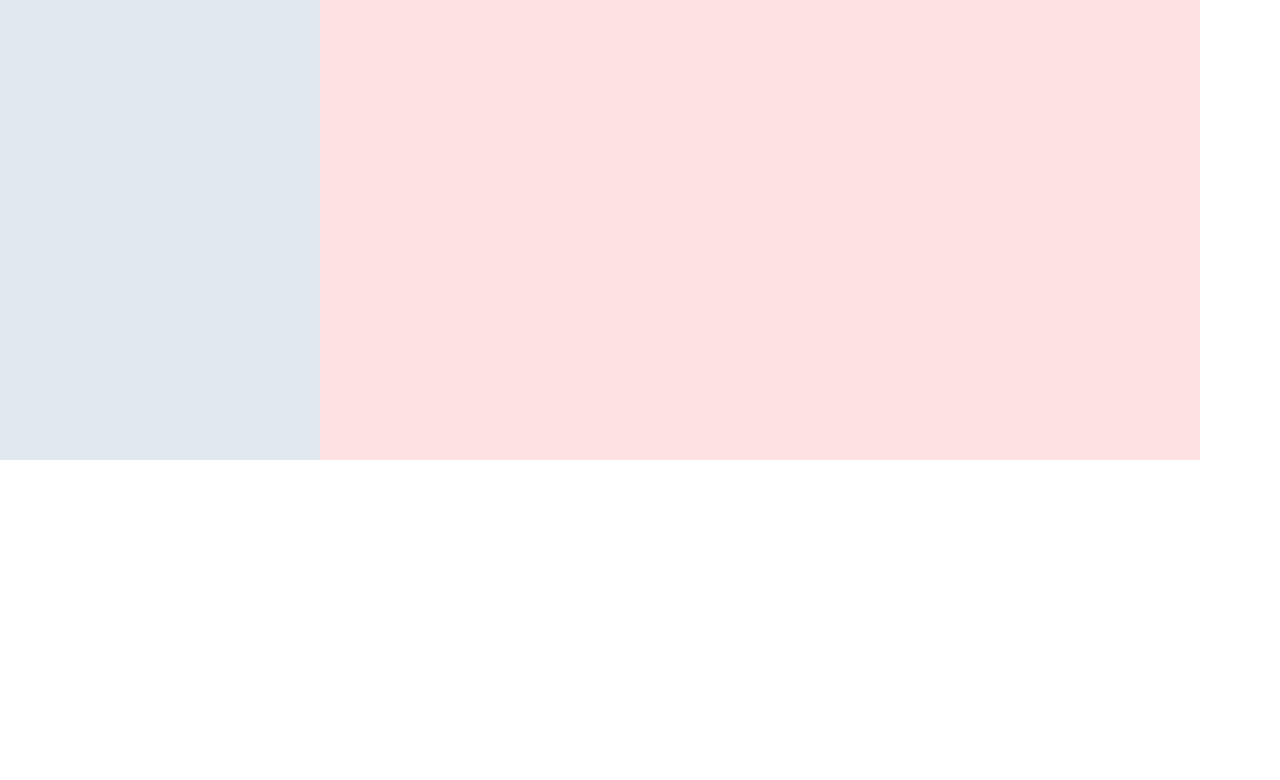
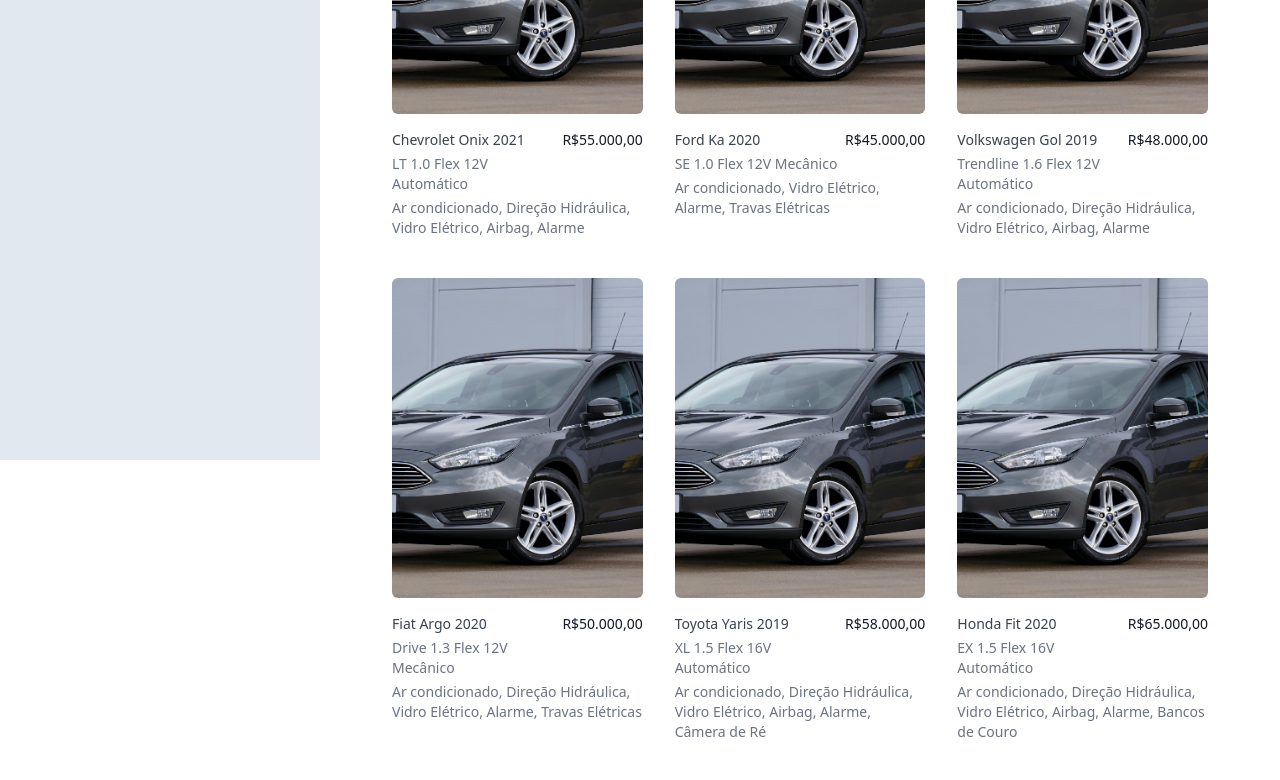
Before and after one commit to julioallday/satcar-website, an Angular app: page /estoque in a window 1280 px wide. Shown: the part 460-1240 px from the top of the page. Before the commit the page ends 920 px from the top, so only its background shows below. Built offline with nearby package versions, Linux system fonts and the light colour scheme.

Commit message:
feat(template): add lista produstos, card e layout

```diff
--- a/package.json
+++ b/package.json
@@ -28,6 +28,7 @@
     "@angular-devkit/build-angular": "^17.2.0",
     "@angular/cli": "^17.2.3",
     "@angular/compiler-cli": "^17.2.0",
+    "@tailwindcss/aspect-ratio": "^0.4.2",
     "@types/jasmine": "~5.1.0",
     "autoprefixer": "^10.4.18",
     "jasmine-core": "~5.1.0",
--- a/src/app/estoque/estoque.component.html
+++ b/src/app/estoque/estoque.component.html
@@ -1,10 +1,43 @@
-<section class="lista-produtos  grid grid-cols-12 ">
+<div class="lista-produtos  grid grid-cols-12 ">
   <div class="h-screen col-span-3 bg-slate-200">
 
   </div>
-  <div class="col-start-4 col-end-13 w-11/12  flex flex-col bg-red-100">
-    <div class="filtro self-end h-9 w-20 bg-red-500">
+  <div class="col-start-4 col-end-13 w-11/12  mx-auto flex flex-col bg-red-100">
+    <div class="options h-16 w-full">
+      controle ordem
+    </div>
+    <!-- inicio lista veiculos -->
+    <div class="listagem-veiculos w-full h-full bg-black/15">
+      <div class="card">
+        <div class="bg-white">
+          <div class="mx-auto max-w-2xl px-4 py-16 sm:px-6 sm:py-12 lg:max-w-7xl lg:px-8">
+            <div *ngIf="veiculos[0]" class="mt-6 grid grid-cols-1 gap-x-6 gap-y-10 sm:grid-cols-2 lg:grid-cols-3 xl:gap-x-8">
 
-    </div>
+              <!-- inicio do card -->
+              <div *ngFor="let item of veiculos" class="group relative">
+                <div class="aspect-h-1 aspect-w-1 w-full overflow-hidden rounded-md bg-gray-200 lg:aspect-none group-hover:opacity-75 lg:h-80">
+                  <img src="../../assets/pexels-mike-bird-1007410.jpg" alt="Front of men&#039;s Basic Tee in black." class="h-full w-full object-cover object-center lg:h-full lg:w-full">
+                </div>
+                <!-- inicio das infos card -->
+                <div class="mt-4 flex justify-between">
+                  <div>
+                    <h3 class="text-sm text-gray-700">
+                      <a href="#">
+                        <span aria-hidden="true" class="absolute inset-0"></span>
+                        {{item.marca}} {{item.modelo}} {{item.ano}}
+                      </a>
+                    </h3>
+                    <p class="mt-1 text-sm text-gray-500">{{item.caracteristicas}}</p>
+                  </div>
+                  <p class="text-sm font-medium h-fill text-gray-900">R${{item.preco}}</p>
+                </div>
+                <p class="mt-1 text-sm text-gray-500">{{item.opcionais}}</p>
+              </div>
+              <!-- fim infos card -->
+            </div>
+          </div>
+        </div>
+      </div>
+      <!-- fim lista -->
   </div>
-</section>
+</div>
--- a/src/app/estoque/estoque.component.ts
+++ b/src/app/estoque/estoque.component.ts
@@ -1,12 +1,107 @@
+import { NgFor, NgIf } from '@angular/common';
 import { Component } from '@angular/core';
+
 
 @Component({
   selector: 'estoque',
   standalone: true,
-  imports: [],
+  imports: [NgIf, NgFor],
   templateUrl: './estoque.component.html',
   styleUrl: './estoque.component.css'
 })
 export class EstoqueComponent {
 
+  veiculos = [
+    {
+      marca: 'Chevrolet',
+      modelo: 'Onix',
+      caracteristicas: 'LT 1.0 Flex 12V Automático',
+      imagem: 'caminho-imagem',
+      ano: '2021',
+      combustivel: 'Flex',
+      cor: 'Branco',
+      km: '50000',
+      portas: '4 portas',
+      preco: '55.000,00',
+      opcionais: 'Ar condicionado, Direção Hidráulica, Vidro Elétrico, Airbag, Alarme'
+    },
+    {
+      marca: 'Ford',
+      modelo: 'Ka',
+      caracteristicas: 'SE 1.0 Flex 12V Mecânico',
+      imagem: 'caminho-imagem',
+      ano: '2020',
+      combustivel: 'Flex',
+      cor: 'Prata',
+      km: '40000',
+      portas: '4 portas',
+      preco: '45.000,00',
+      opcionais: 'Ar condicionado, Vidro Elétrico, Alarme, Travas Elétricas'
+    },
+    {
+      marca: 'Volkswagen',
+      modelo: 'Gol',
+      caracteristicas: 'Trendline 1.6 Flex 12V Automático',
+      imagem: 'caminho-imagem',
+      ano: '2019',
+      combustivel: 'Flex',
+      cor: 'Vermelho',
+      km: '30000',
+      portas: '4 portas',
+      preco: '48.000,00',
+      opcionais: 'Ar condicionado, Direção Hidráulica, Vidro Elétrico, Airbag, Alarme'
+    },
+    {
+      marca: 'Fiat',
+      modelo: 'Argo',
+      caracteristicas: 'Drive 1.3 Flex 12V Mecânico',
+      imagem: 'caminho-imagem',
+      ano: '2020',
+      combustivel: 'Flex',
+      cor: 'Azul',
+      km: '35000',
+      portas: '4 portas',
+      preco: '50.000,00',
+      opcionais: 'Ar condicionado, Direção Hidráulica, Vidro Elétrico, Alarme, Travas Elétricas'
+    },
+    {
+      marca: 'Toyota',
+      modelo: 'Yaris',
+      caracteristicas: 'XL 1.5 Flex 16V Automático',
+      imagem: 'caminho-imagem',
+      ano: '2019',
+      combustivel: 'Flex',
+      cor: 'Cinza',
+      km: '28000',
+      portas: '4 portas',
+      preco: '58.000,00',
+      opcionais: 'Ar condicionado, Direção Hidráulica, Vidro Elétrico, Airbag, Alarme, Câmera de Ré'
+    },
+    {
+      marca: 'Honda',
+      modelo: 'Fit',
+      caracteristicas: 'EX 1.5 Flex 16V Automático',
+      imagem: 'caminho-imagem',
+      ano: '2020',
+      combustivel: 'Flex',
+      cor: 'Branco',
+      km: '32000',
+      portas: '4 portas',
+      preco: '65.000,00',
+      opcionais: 'Ar condicionado, Direção Hidráulica, Vidro Elétrico, Airbag, Alarme, Bancos de Couro'
+    },
+    {
+      marca: 'Renault',
+      modelo: 'Kwid',
+      caracteristicas: 'Life 1.0 Flex 12V Mecânico',
+      imagem: 'caminho-imagem',
+      ano: '2021',
+      combustivel: 'Flex',
+      cor: 'Amarelo',
+      km: '25000',
+      portas: '4 portas',
+      preco: '40.000,00',
+      opcionais: 'Ar condicionado, Direção Hidráulica, Vidro Elétrico, Alarme'
+    }
+  ];
 }
--- a/tailwind.config.js
+++ b/tailwind.config.js
@@ -4,5 +4,5 @@
   theme: {
     extend: {},
   },
-  plugins: [require("preline/plugin")],
+  plugins: [require("preline/plugin"), require("@tailwindcss/aspect-ratio")],
 };
```
Also changed, not shown: 1 other file (tests, documents, lock files or other folders).
